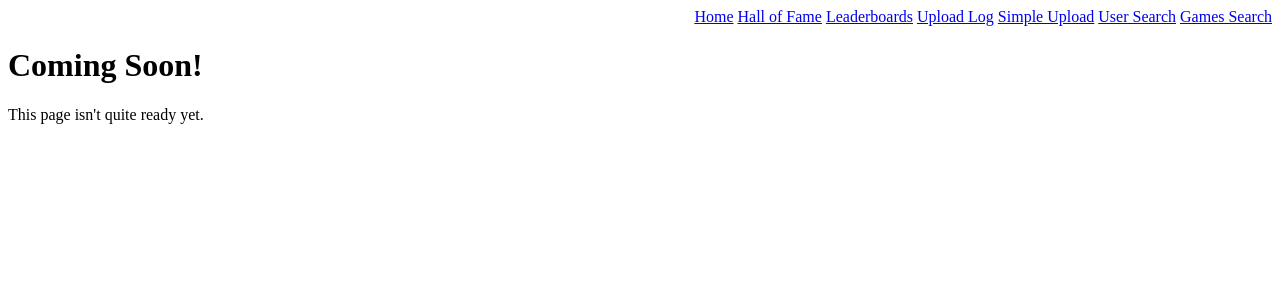
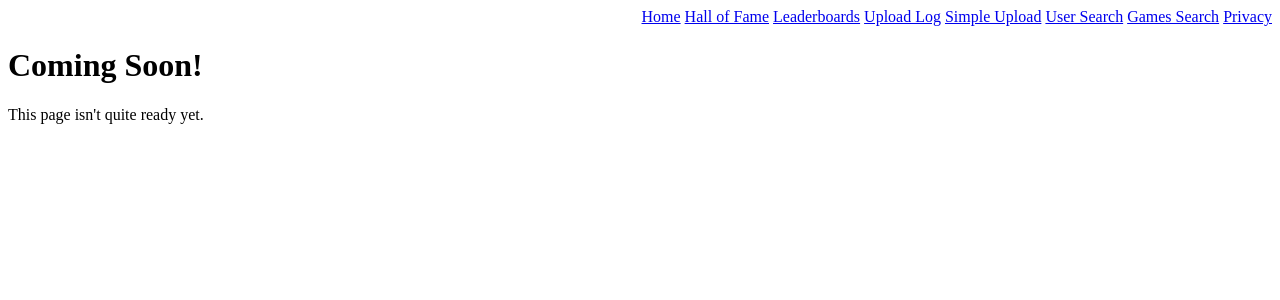
Before and after one commit to avandever/keytracker, a Flask app: page /fame in a window 1280 px wide. Shown: the top 300 px of the page. Run offline with Flask 2, Linux system fonts and the light colour scheme; parts of the project's set-up code (start-up, migrations or seed data) failed here and were passed over.

Commit message:
Add privacy policy

```diff
--- a/keytracker/routes/ui.py
+++ b/keytracker/routes/ui.py
@@ -40,6 +40,16 @@ def home():
         title="Bear Tracks",
         description="KeyForge Game Records and Analysis",
         games=last_five_games,
+    )
+
+
+@blueprint.route("/privacy")
+def privacy():
+    """Privacy policy."""
+    return render_template(
+        "privacy.html",
+        title="Privacy Policy",
+        description="Bear Tracks Privacy Policy",
     )
 
 
--- a/keytracker/templates/navigation.html
+++ b/keytracker/templates/navigation.html
@@ -7,5 +7,6 @@
         <a href="{{ url_for('ui.upload_simple') }}">Simple Upload</a>
         <a href="{{ url_for('ui.user_search') }}">User Search</a>
         <a href="{{ url_for('ui.games') }}">Games Search</a>
+        <a href="{{ url_for('ui.privacy') }}">Privacy</a>
     </nav>
 </header>
```
